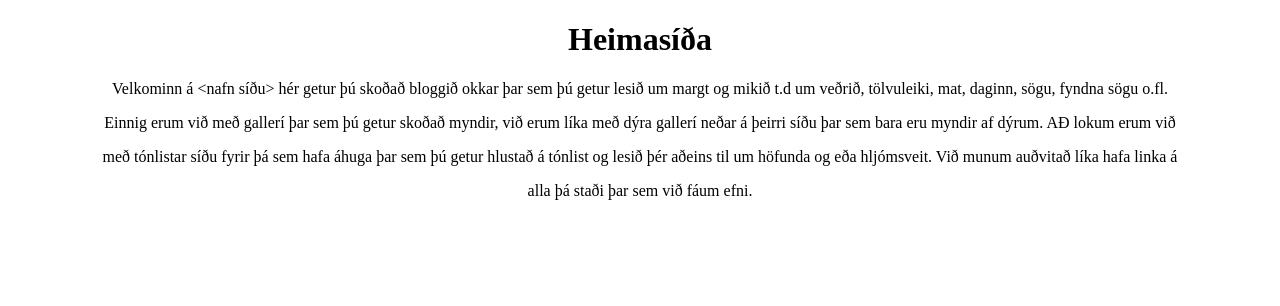
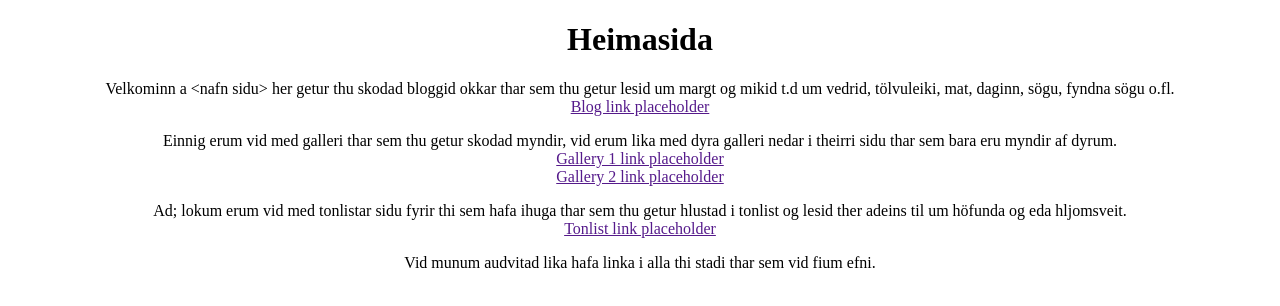
Before and after one commit to johannhawk/vef2018lokaverk, a plain HTML site: page index.html in a window 1280 px wide. Drawn offline with Linux system fonts and the light colour scheme.

Commit message:
Add files via upload

```diff
--- a/index.html
+++ b/index.html
@@ -5,10 +5,13 @@
         <title>Heimasíða</title>
     </head>
     <body>
-        <h1 style="text-align: center;">Heimas&iacute;&eth;a</h1>
-        <p style="text-align: center;">Velkominn &aacute; &lt;nafn s&iacute;&eth;u&gt; h&eacute;r getur &thorn;&uacute; sko&eth;a&eth; bloggi&eth; okkar &thorn;ar sem &thorn;&uacute; getur lesi&eth; um margt og miki&eth; t.d um ve&eth;ri&eth;, t&ouml;lvuleiki, mat, daginn, s&ouml;gu, fyndna s&ouml;gu o.fl.</p>
-        <p style="text-align: center;">Einnig erum vi&eth; me&eth; galler&iacute; &thorn;ar sem &thorn;&uacute; getur sko&eth;a&eth; myndir, vi&eth; erum l&iacute;ka me&eth; d&yacute;ra galler&iacute; ne&eth;ar &aacute; &thorn;eirri s&iacute;&eth;u &thorn;ar sem bara eru myndir af d&yacute;rum. A&ETH; lokum erum vi&eth;</p>
-        <p style="text-align: center;">me&eth; t&oacute;nlistar s&iacute;&eth;u fyrir &thorn;&aacute; sem hafa &aacute;huga &thorn;ar sem &thorn;&uacute; getur hlusta&eth; &aacute; t&oacute;nlist og lesi&eth; &thorn;&eacute;r a&eth;eins til um h&ouml;funda og e&eth;a hlj&oacute;msveit. Vi&eth; munum au&eth;vita&eth; l&iacute;ka hafa linka &aacute;</p>
-        <p style="text-align: center;">alla &thorn;&aacute; sta&eth;i &thorn;ar sem vi&eth; f&aacute;um efni.</p>
+        <h1 style="text-align: center;">Heimasida</h1>
+        <p style="text-align: center;">Velkominn a &lt;nafn sidu&gt; her getur thu skodad bloggid okkar thar sem thu getur lesid um margt og mikid t.d um vedrid, tölvuleiki, mat, daginn, sögu, fyndna sögu o.fl.<br><a href="">Blog link placeholder</a></p>
+
+        <p style="text-align: center;">Einnig erum vid med galleri thar sem thu getur skodad myndir, vid erum lika med dyra galleri nedar i theirri sidu thar sem bara eru myndir af dyrum.<br><a href="">Gallery 1 link placeholder</a><br><a href="">Gallery 2 link placeholder</a></p></p>
+
+        <p style="text-align: center;"> Ad; lokum erum vid med tonlistar sidu fyrir thi sem hafa ihuga thar sem thu getur hlustad i tonlist og lesid ther adeins til um höfunda og eda hljomsveit.<br><a href="">Tonlist link placeholder</a></p>
+
+        <p style="text-align: center;"> Vid munum audvitad lika hafa linka i alla thi stadi thar sem vid fium efni.<br></p>
     </body>
 </html>
```
